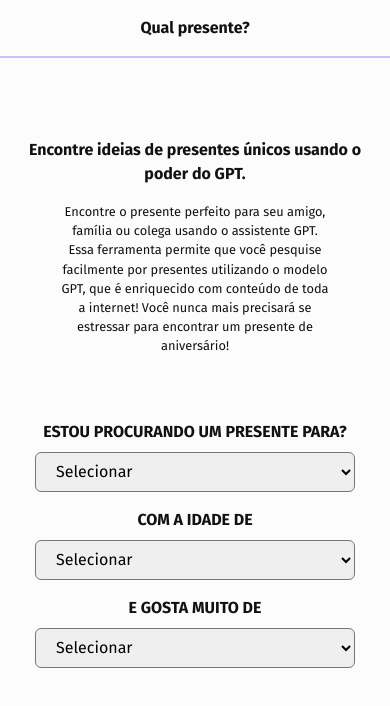
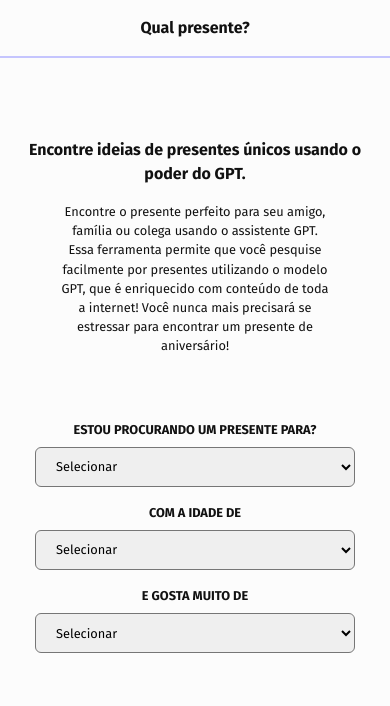
Before and after one commit to arthur-dias/whatgift-app, a React (Vite) app: page / in a window 390 px wide. Shown: the top 706 px of the page. Built offline with nearby package versions, Linux system fonts and the light colour scheme.

Commit message:
added mobile styles

```diff
--- a/src/components/Form/Form.module.css
+++ b/src/components/Form/Form.module.css
@@ -50,3 +50,10 @@
   background: var(--background-btn-color);
   color: var(--font-primary-color);
 }
+
+@media (max-width: 600px) {
+  .input__select,
+  .input__label {
+    font-size: var(--font-small-size);
+  }
+}
```
